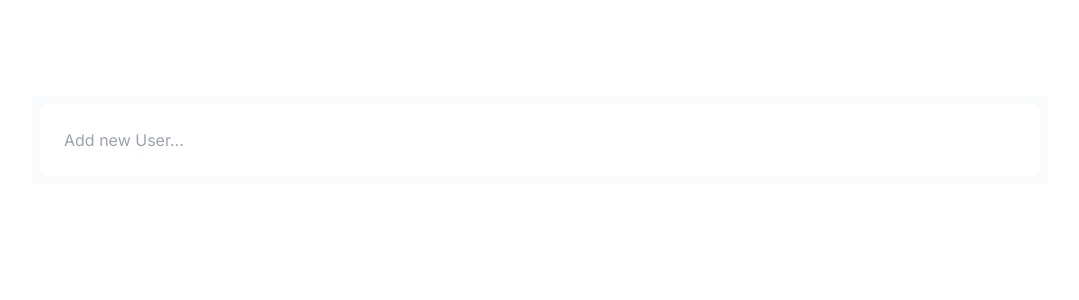
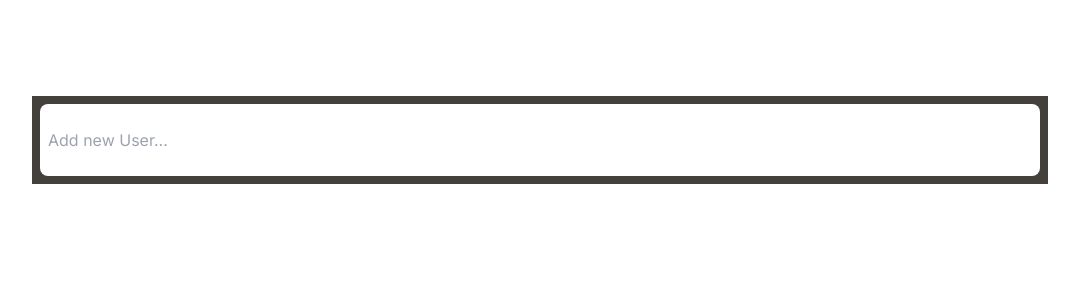
Before and after one commit to saumyadubeyy/zepto-assignment, a Next.js app: page / in a window 1280 px wide. Shown: the top 300 px of the page, without its empty margins (100-1179 px from the left). Built offline with nearby package versions, Linux system fonts and the light colour scheme.

Commit message:
fix padding

```diff
--- a/src/app/page.tsx
+++ b/src/app/page.tsx
@@ -181,7 +181,7 @@ export default function Home() {
 
   return (
     <main className="flex min-h-screen flex-col items-center justify-between md:p-24 p-12 transition-all duration-500">
-      <div className="bg-gray-50 p-2">
+      <div className="bg-stone-700 p-2">
         <div
           className="bg-white md:min-w-[400px] md:w-[1000px] rounded-lg flex hover:shadow-sm transition-all focus:shadow-md duration-500 flex-wrap items-center gap-2 p-2"
         >
@@ -197,7 +197,7 @@ export default function Home() {
               ref={inputRef}
               onClick={handleShowDropdown}
               placeholder={selectedOptions.length > 0 ? "" : "Add new User..."}
-              className="min-w-[100px] flex-1 p-4 outline-none cursor-text"
+              className="min-w-[100px] flex-1 py-4 outline-none cursor-text"
               value={searchQuery}
               onChange={handleSearchChange}
               onKeyDown={handleKeyChange}
```
